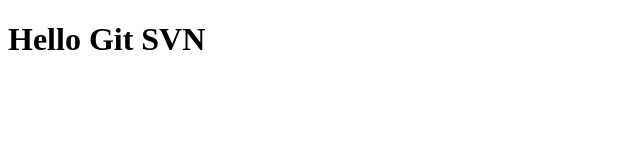
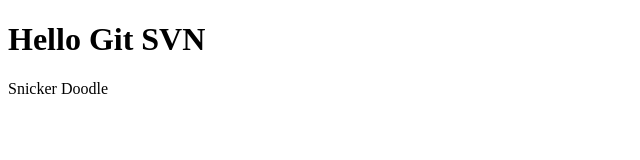
Before and after one commit to locaulker/git-on-visualcode, a plain HTML site: page index.html in a window 1280 px wide. Shown: the whole page, without its empty margins (0-640 px from the left). Drawn offline with Linux system fonts and the light colour scheme.

Commit message:
Second commit

```diff
--- a/index.html
+++ b/index.html
@@ -8,5 +8,6 @@
   </head>
   <body>
     <h1>Hello Git SVN</h1>
+    <p>Snicker Doodle</p>
   </body>
 </html>
```
